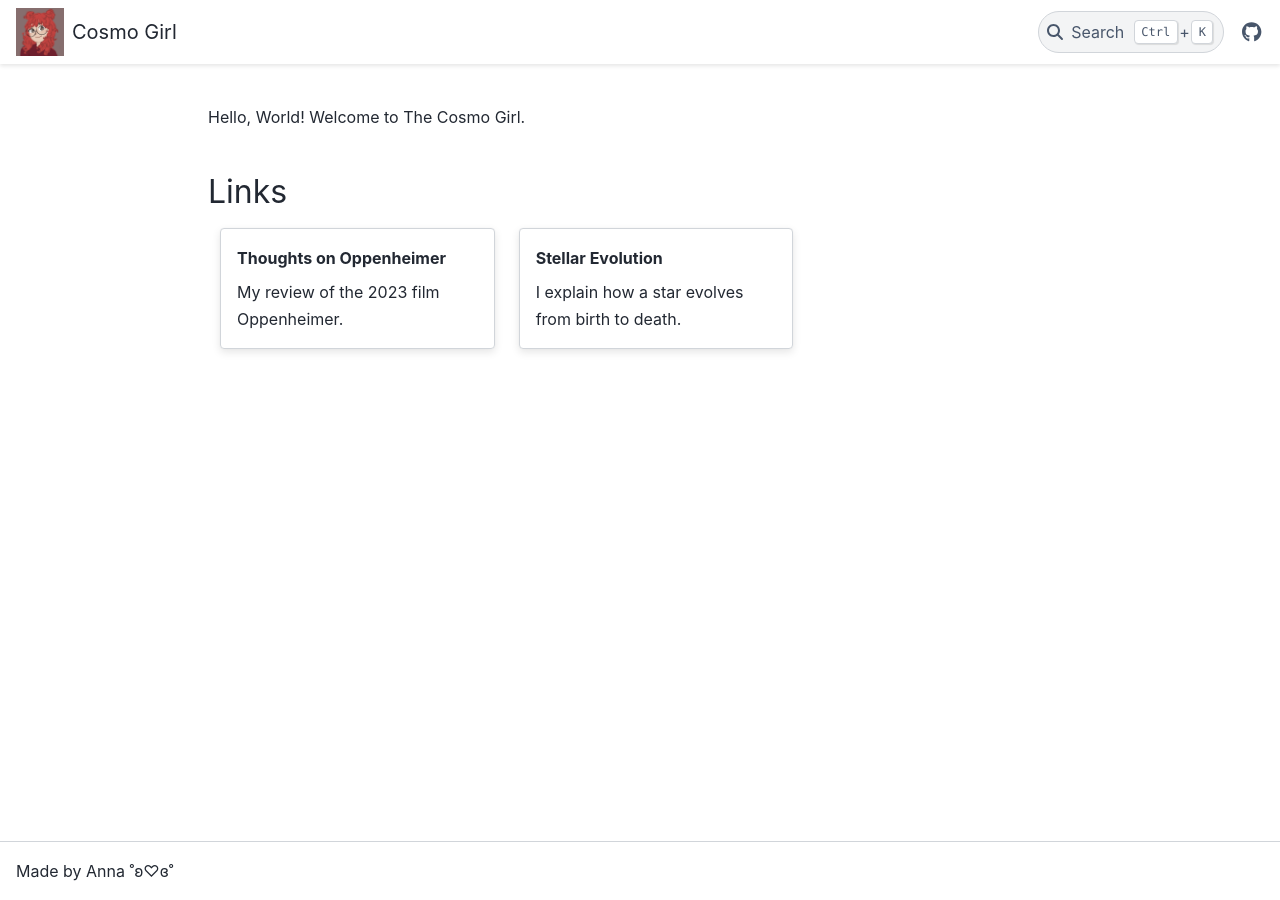
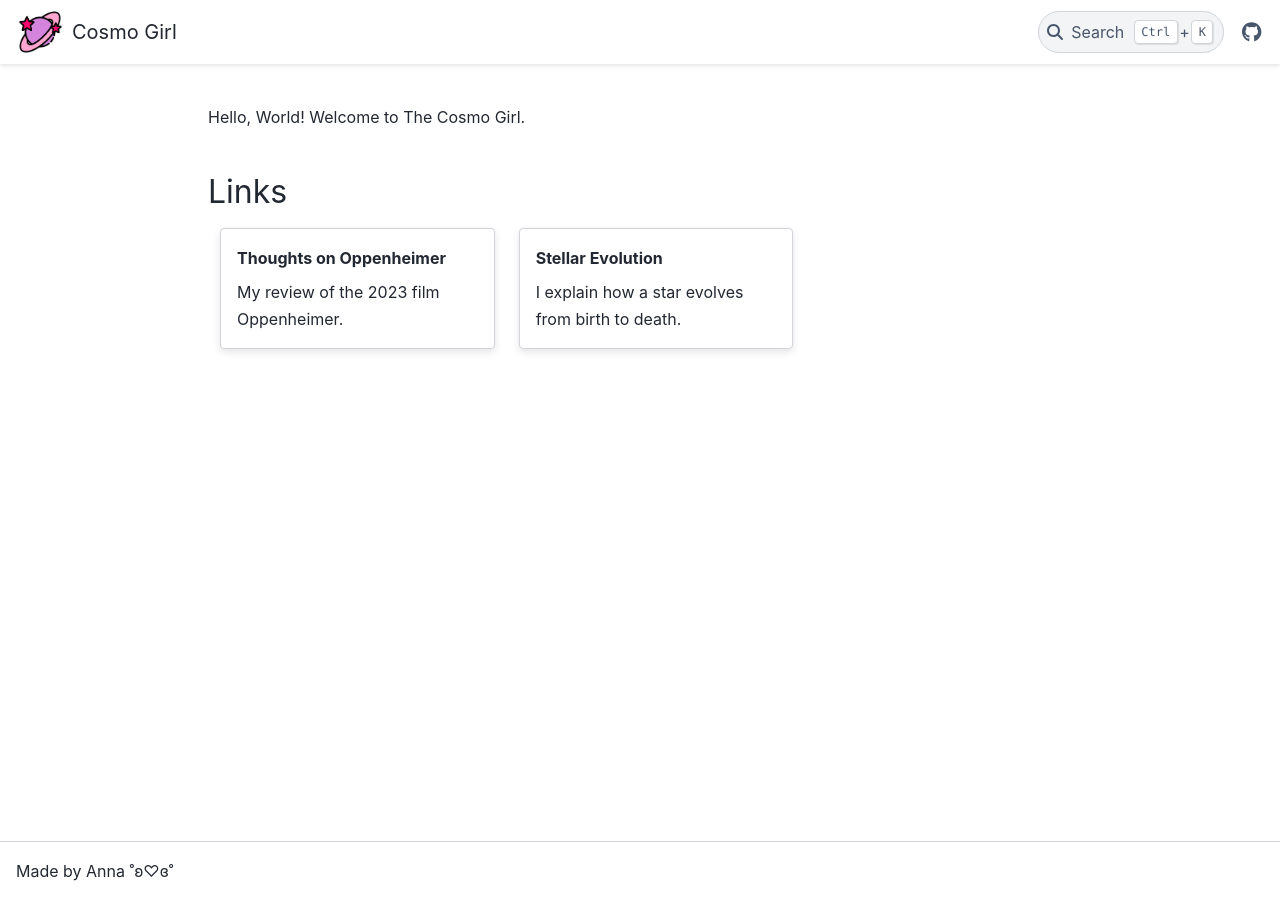
Before and after one commit to annardn/the-cosmo-girl, a Sphinx documentation site: the page built from source/index.md, in a window 1280 px wide. Built offline with Sphinx 7.4.7 and the PyData theme 0.15.4, drawn with Linux system fonts in a browser that asks for light colours.

Commit message:
feat: created new logo

```diff
--- a/source/conf.py
+++ b/source/conf.py
@@ -14,7 +14,7 @@ html_theme_options = {
 
     "logo": {
         "text": "Cosmo Girl",
-        "image_light": "_images/icon.png"
+        "image_light": "_images/logo.png"
     },
 
     "icon_links": [
```
Also changed, not shown: source/_images/logo.png (added), 1 other file.
